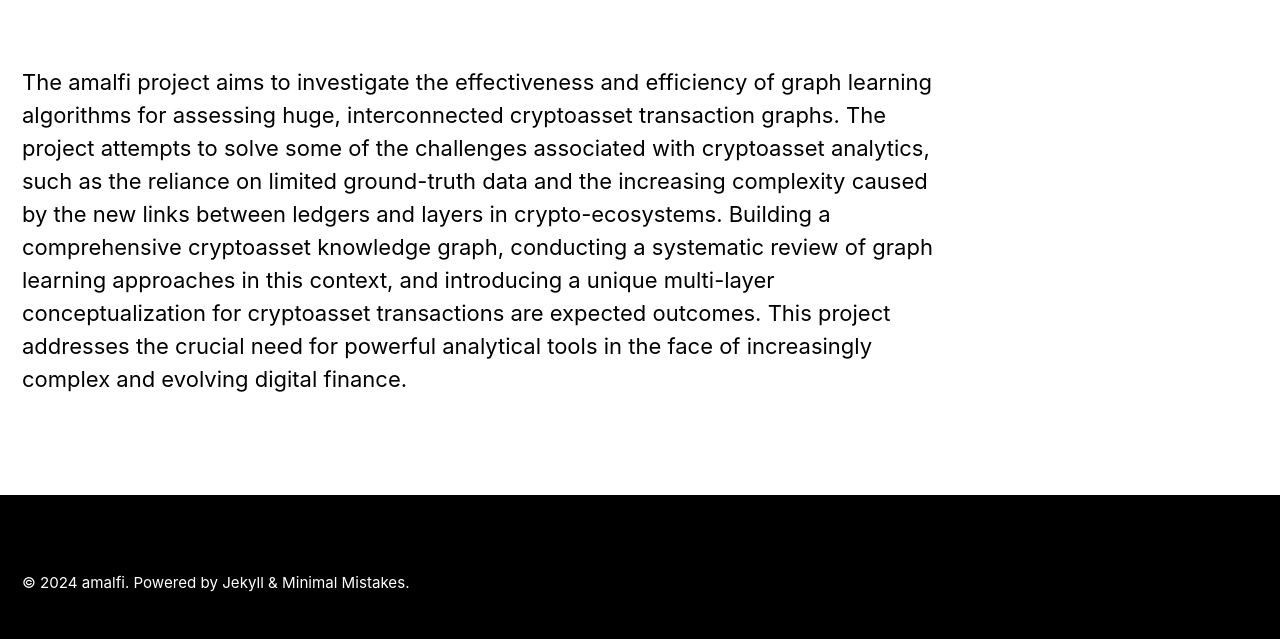
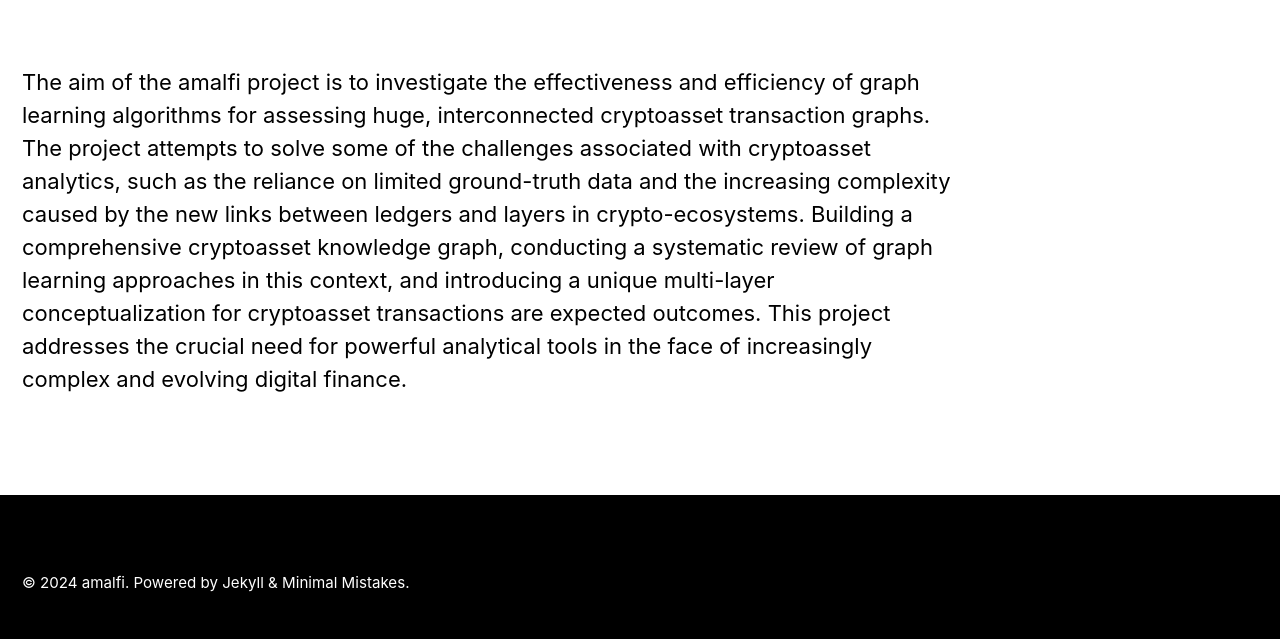
Before and after one commit to StefanKit/defitrace-website, a Jekyll site: the page built from index.html, in a window 1280 px wide. Shown: the part 420-1059 px from the top of the page. Built offline with Jekyll 4.4.1, drawn with Linux system fonts in a browser that asks for light colours; cached includes are drawn as plain includes; the list of posts is cut into pages by our own code.

Commit message:
Update index.html

```diff
--- a/index.html
+++ b/index.html
@@ -7,4 +7,4 @@
   overlay_image: /assets/images/background copy.png
 ---
 
-The amalfi project aims to investigate the effectiveness and efficiency of graph learning algorithms for assessing huge, interconnected cryptoasset transaction graphs. The project attempts to solve some of the challenges associated with cryptoasset analytics, such as the reliance on limited ground-truth data and the increasing complexity caused by the new links between ledgers and layers in crypto-ecosystems. Building a comprehensive cryptoasset knowledge graph, conducting a systematic review of graph learning approaches in this context, and introducing a unique multi-layer conceptualization for cryptoasset transactions are expected outcomes. This project addresses the crucial need for powerful analytical tools in the face of increasingly complex and evolving digital finance.
+The aim of the amalfi project is to investigate the effectiveness and efficiency of graph learning algorithms for assessing huge, interconnected cryptoasset transaction graphs. The project attempts to solve some of the challenges associated with cryptoasset analytics, such as the reliance on limited ground-truth data and the increasing complexity caused by the new links between ledgers and layers in crypto-ecosystems. Building a comprehensive cryptoasset knowledge graph, conducting a systematic review of graph learning approaches in this context, and introducing a unique multi-layer conceptualization for cryptoasset transactions are expected outcomes. This project addresses the crucial need for powerful analytical tools in the face of increasingly complex and evolving digital finance.
```
